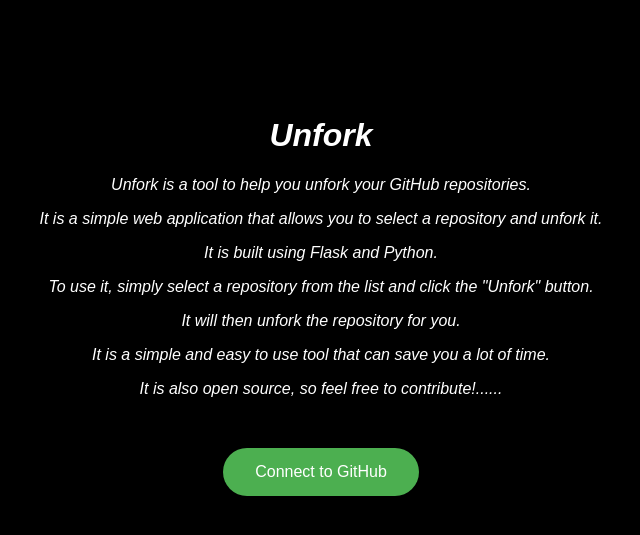
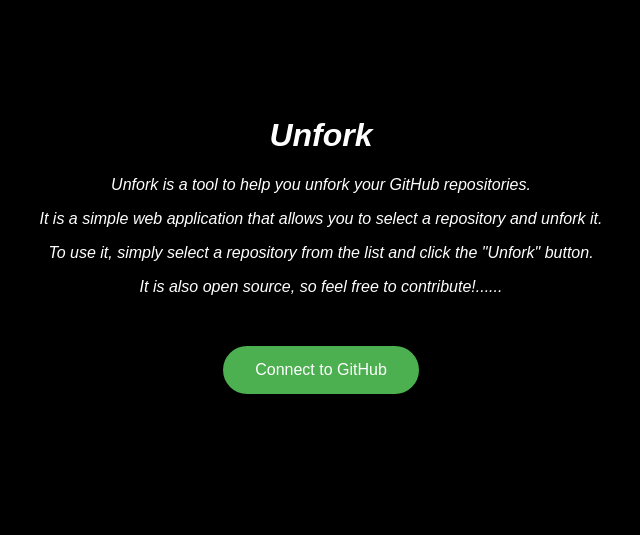
Before and after one commit to NarmalaSk/Unfork, a FastAPI app: template templates/Index.html in a window 1280 px wide. Shown: the top 535 px of the page, without its empty margins (319-959 px from the left). Run offline with FastAPI, Linux system fonts and the light colour scheme; the template is opened without the code that fills it, so the values that code supplies are empty.

Commit message:
Update Index.html

```diff
--- a/templates/Index.html
+++ b/templates/Index.html
@@ -8,10 +8,7 @@
         <h1>Unfork</h1>
         <p>Unfork is a tool to help you unfork your GitHub repositories.</p>
         <p>It is a simple web application that allows you to select a repository and unfork it.</p>
-        <p>It is built using Flask and Python.</p>
         <p>To use it, simply select a repository from the list and click the "Unfork" button.</p>
-        <p>It will then unfork the repository for you.</p>
-        <p>It is a simple and easy to use tool that can save you a lot of time.</p>
         <p>It is also open source, so feel free to contribute!......</p>
     </div>
 
```
